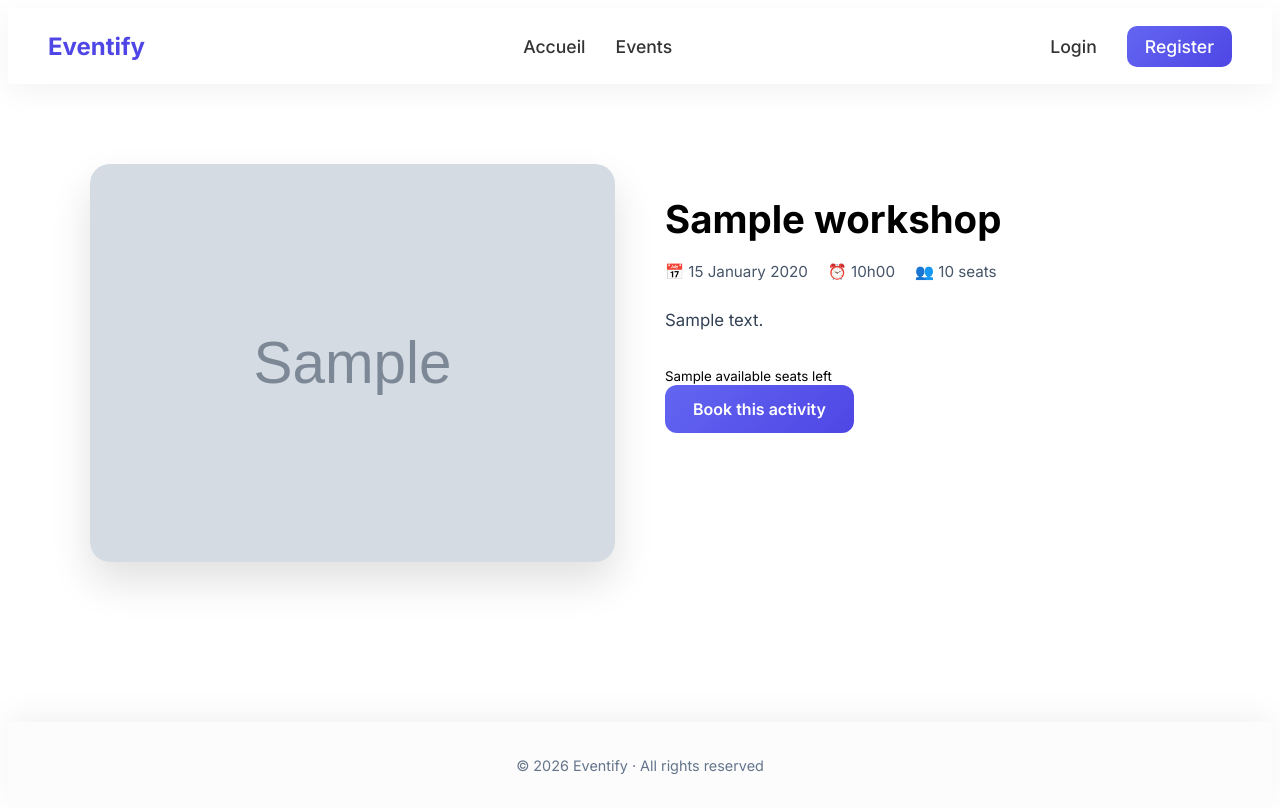
After one commit to NFD7J/workshop, a PHP site: template views/workshop/show.php in a window 1280 px wide. The commit adds this page. Run offline with PHP 8.4, Linux system fonts and the light colour scheme; the template is opened without the code that fills it: most values are stand-ins (such as "Sample title", 1, 10 or a date in 2020); grey boxes marked "Sample" are stand-in pictures.

Commit message:
voir les détails d'une activitée

```diff
--- a/views/base.php
+++ b/views/base.php
@@ -45,8 +45,18 @@
 </html>
 <style>
 
+    html,body {
+        height: 100%;
+    }
+
     body {
         font-family: 'Inter', system-ui, -apple-system, BlinkMacSystemFont, sans-serif;
+        display: flex;
+        flex-direction: column;
+    }
+
+    main {
+        flex: 1;
     }
 
     .navbar{
@@ -108,6 +118,7 @@
         color: #64748b;
         font-size: 0.9rem;
         box-shadow: 0 -8px 30px rgba(0,0,0,0.05);
+        bottom: 0;
     }
 
 
--- a/views/workshop/index.php
+++ b/views/workshop/index.php
@@ -155,4 +155,8 @@
         font-weight: 600;
     }
 
+    .onclick{
+        text-decoration: none;
+        color: inherit;
+    }
 </style>
--- /dev/null
+++ b/views/workshop/show.php
@@ -0,0 +1,84 @@
+<?php $title = "Workshop Details" ?>
+<section class="activity">
+
+    <div class="activity-image">
+        <img src="../views/images/<?= $workshop->image ?>" alt="<?= $workshop->title ?>">
+    </div>
+
+    <div class="activity-content">
+        <h1><?= $workshop->title ?></h1>
+
+        <div class="activity-meta">
+            <span>📅 <?= date("j F Y", strtotime($workshop->date)) ?></span>
+            <span>⏰ <?= date("H\hi", strtotime($workshop->date)) ?></span>
+            <span>👥 <?= $workshop->capacity ?> seats</span>
+        </div>
+
+        <p class="activity-description">
+            <?= $workshop->description ?>
+        </p>
+        <small><?= $workshop->available ?> seats left</small><br>
+        <a href="index.php?controller=workshop&action=booking&id=<?= $workshop->workshops_id ?>" class="<?php echo $workshop->available <= 0 ? 'disabled' : 'btn'; ?>"><?= $workshop->available <=0 ? 'No seats left' : 'Book this activity' ?></a>
+    </div>
+
+</section>
+<style>
+    .activity {
+        max-width: 1100px;
+        margin: 80px auto;
+        display: grid;
+        grid-template-columns: 1fr 1fr;
+        gap: 50px;
+        padding: 0 20px;
+    }
+
+    .activity-image img {
+        width: 100%;
+        height: 100%;
+        object-fit: cover;
+        border-radius: 20px;
+        box-shadow: 0 20px 40px rgba(0,0,0,0.12);
+    }
+
+    .activity-content h1 {
+        font-size: 2.4rem;
+        margin-bottom: 20px;
+    }
+
+    .activity-meta {
+        display: flex;
+        flex-wrap: wrap;
+        gap: 20px;
+        margin-bottom: 25px;
+        font-size: 0.95rem;
+        color: #475569;
+    }
+
+    .activity-description {
+        font-size: 1.05rem;
+        line-height: 1.7;
+        color: #334155;
+        margin-bottom: 30px;
+    }
+
+    .btn {
+        display: inline-block;
+        padding: 14px 28px;
+        border-radius: 12px;
+        background: linear-gradient(135deg, #6366f1, #4f46e5);
+        color: white;
+        text-decoration: none;
+        font-weight: 600;
+    }
+    .disabled {
+        cursor: not-allowed;
+        display: inline-block;
+        padding: 14px 28px;
+        border-radius: 12px;
+        background: linear-gradient(135deg, #696969, #5a5a5a);
+        color: white;
+        text-decoration: none;
+        font-weight: 600;
+    }
+
+</style>
```
Also changed, not shown: controllers/WorkshopController.php (+19 -0 lines), models/WorkshopModel.php (+27 -0 lines).
